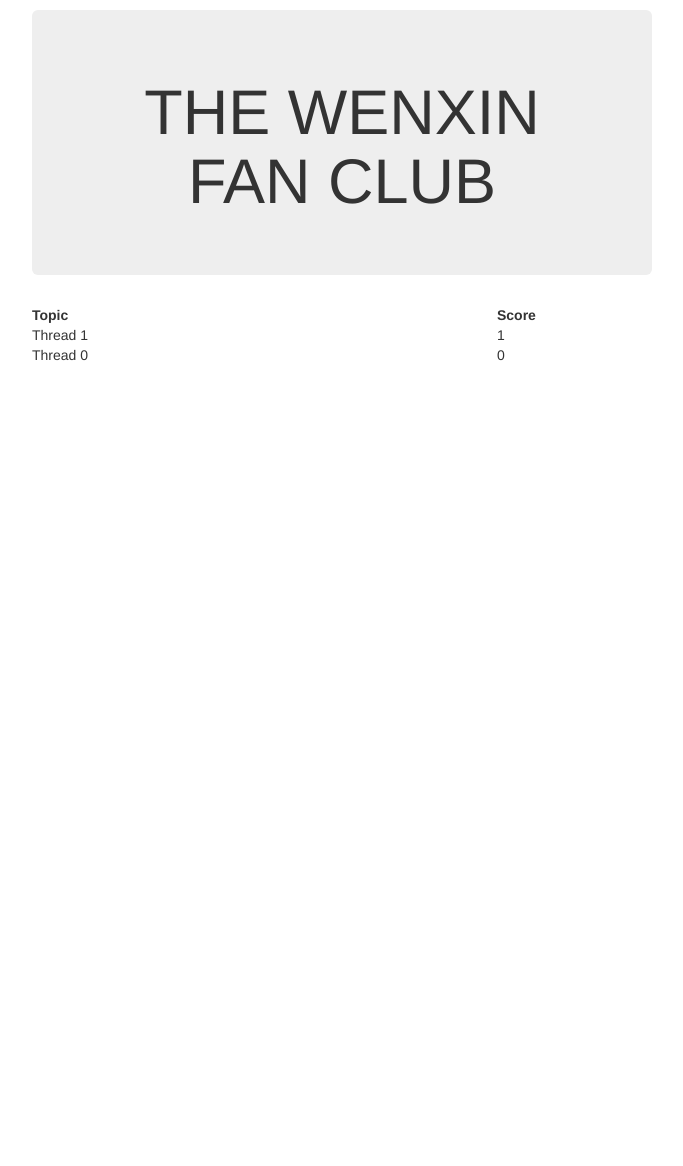
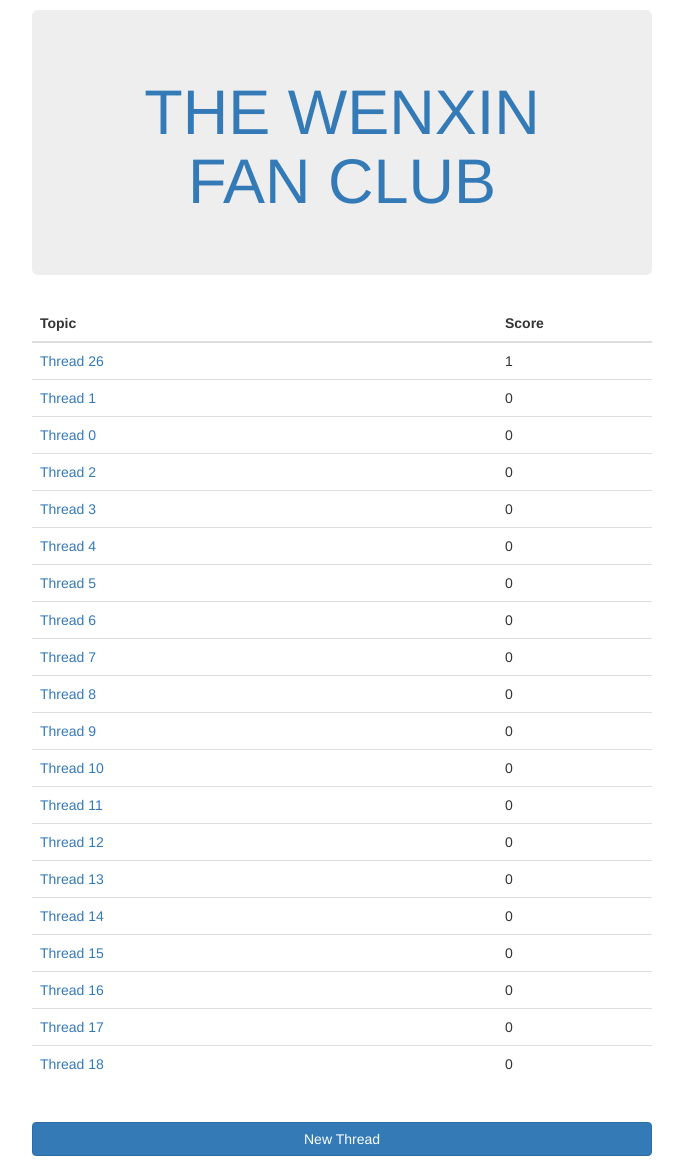
Before and after one commit to marvinchin/leddit, a Flask app: page / in a window 1280 px wide. Shown: the whole page, without its empty margins (298-981 px from the left). Before the commit the page ends 361 px from the top, so only its background shows below. Run offline with Flask 2, Linux system fonts and the light colour scheme; some libraries are stand-ins or nearby versions.

Commit message:
added new thread functionality to index, added linking between threads in homepage to the thread page

```diff
--- a/app/__init__.py
+++ b/app/__init__.py
@@ -9,10 +9,10 @@ threadManager = ThreadManager()
 def create_app():
     app = Flask(__name__)
     app.config['SECRET_KEY'] = "thisisverysecret"
+    for i in range(0, 30):
+        threadManager.newThread("Thread {0}".format(i))
 
-    threadManager.newThread("Thread 0")
-    threadManager.newThread("Thread 1")
-    threadManager.upvoteThread(1)
+    threadManager.upvoteThread(26)
     Bootstrap(app)
 
     from .home import home as home_blueprint
--- a/app/static/css/custom.css
+++ b/app/static/css/custom.css
@@ -3,3 +3,18 @@
     width: 50%;
     padding: 10px;
 }
+
+.table {
+    table-layout: fixed;
+    overflow: hidden;
+
+}
+
+.fixed-width {
+    overflow: hidden;
+    text-overflow: ellipsis;
+}
+
+.topic {
+  word-wrap: break-word;
+}
--- a/app/templates/base.html
+++ b/app/templates/base.html
@@ -6,9 +6,11 @@
   <title>Leddit! | {{ title }}</title>
 </head>
 <body>
-  <div class = "container-fluid center">
-    <div class="jumbotron">
-      <h1 align = "center"> THE WENXIN FAN CLUB </h1>
+  <div class = "container center">
+    <div class = "jumbotron">
+      <a href = "{{ url_for('home.homepage') }}">
+        <h1 align = "center"> THE WENXIN FAN CLUB </h1>
+      </a>
     </div>
     {% block body %}
     {% endblock %}
--- a/app/templates/home/index.html
+++ b/app/templates/home/index.html
@@ -4,20 +4,33 @@
   {% if threads|length == 0 %}
     <h2> No Threads Yet! </h2>
   {% else %}
-  <table width="100%">
+  <div class = "span6">
+    <table class = "table">
       <thead>
         <tr>
-        <th width="75%">Topic</th>
-        <th width="25%">Score</th>
+          <th width = "75%">Topic</th>
+          <th width = "25%">Score</th>
         </tr>
       </thead>
       <tbody>
       {% for thread in threads %}
         <tr>
-        <td>{{ thread.topic }}</td>
-        <td>{{ thread.score }}</td>
+          <td class = "fixed-width">
+            <a href = "{{ url_for('thread.view_thread', threadId = thread.id) }}">
+              {{ thread.topic }}
+            </a>
+          </td>
+          <td class = "fixed-width">{{ thread.score }}</td>
         </tr>
       {% endfor %}
       </tbody>
+    </table>
     {% endif %}
+    <br/>
+    <a class = "btn btn-primary btn-block"
+      href = "{{ url_for('thread.add_thread') }}"
+      role = "button">
+      New Thread
+    </a>
+  </div>
 {% endblock %}
```
Also changed, not shown: app/templates/thread/add.html (+9 -0 lines), app/templates/thread/thread.html (+7 -7 lines), app/thread/views.py (+6 -2 lines). Lines whose indentation alone changed are shown as unchanged.
